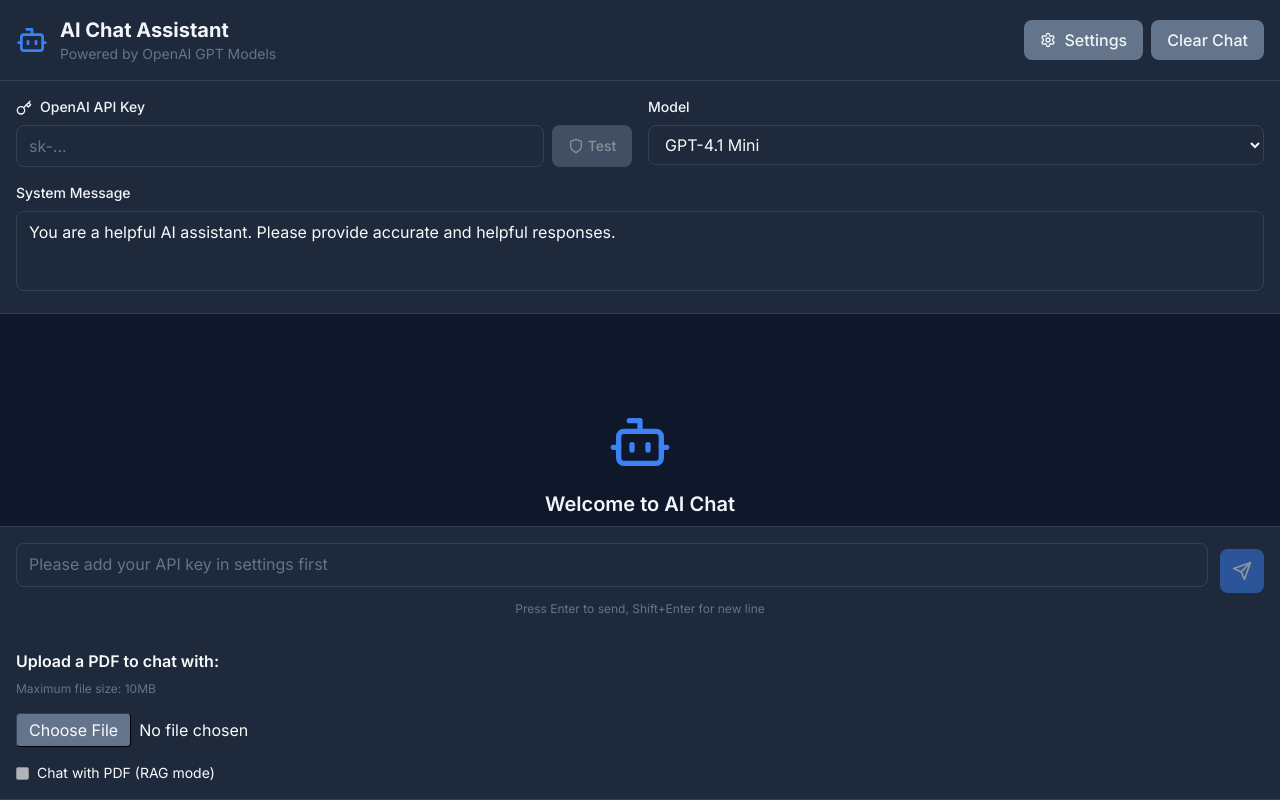
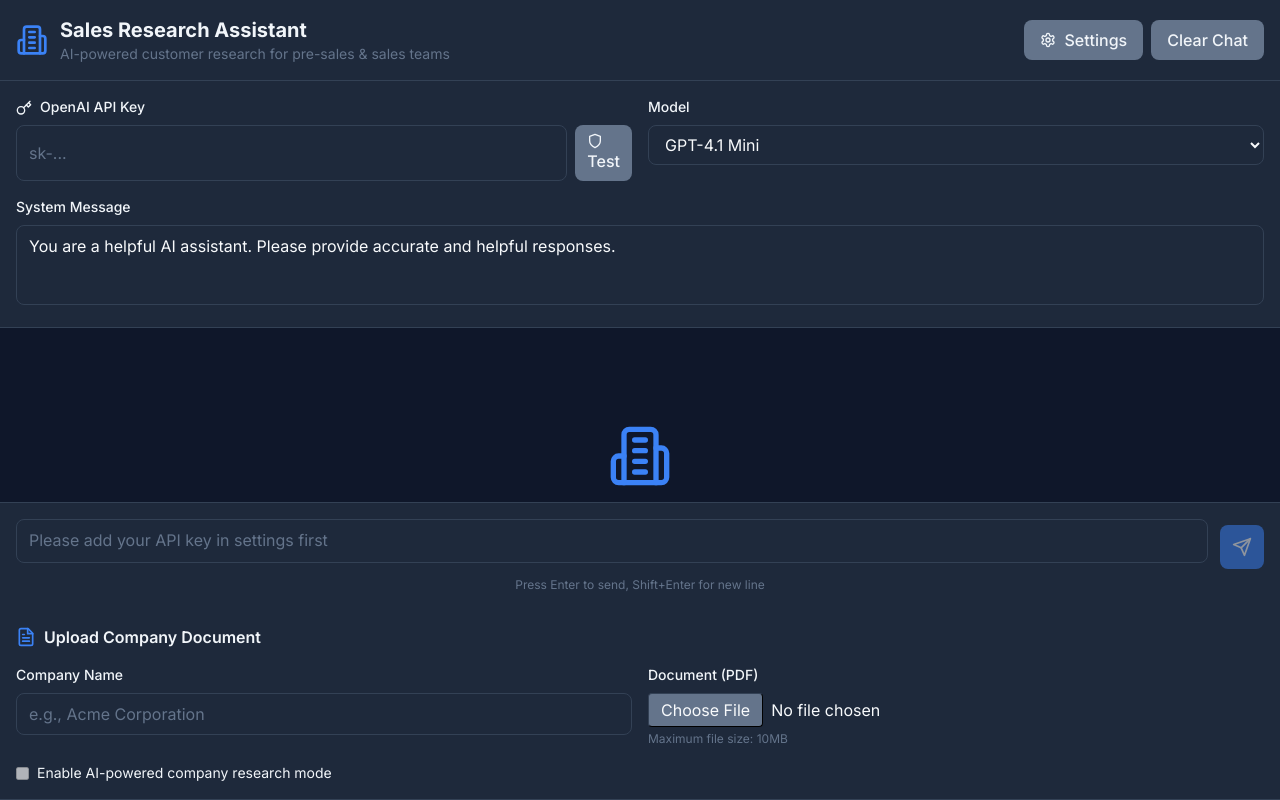
Before and after one commit to vinitv/The-AI-Engineer-Challenge, a Next.js app in the folder frontend/: page / in a window 1280 px wide. Both pictures are taken after a click on the button "Settings". Built offline with nearby package versions, Linux system fonts and the light colour scheme.

Commit message:
Transform app into Sales Research Assistant with follow-up questions and company document analysis

```diff
--- a/frontend/app/page.tsx
+++ b/frontend/app/page.tsx
@@ -1,7 +1,7 @@
 'use client'
 
 import { useState, useRef, useEffect } from 'react'
-import { Send, Bot, User, Key, Settings, Loader2, CheckCircle, XCircle, Shield } from 'lucide-react'
+import { Send, Bot, User, Key, Settings, Loader2, CheckCircle, XCircle, Shield, Building2, FileText, Lightbulb } from 'lucide-react'
 import MarkdownRenderer from '../components/MarkdownRenderer'
 
 // Type definitions for better type safety
@@ -9,6 +9,7 @@
   role: 'user' | 'assistant' | 'developer'
   content: string
   timestamp: Date
+  followUpQuestions?: string[]
 }
 
 interface ChatRequest {
@@ -18,8 +19,15 @@
   api_key: string
 }
 
-export default function ChatPage() {
-  // State management for the chat application
+interface CompanyDocument {
+  doc_id: string
+  company_name: string
+  filename: string
+  chunks_count: number
+}
+
+export default function SalesResearchPage() {
+  // State management for the sales research application
   const [messages, setMessages] = useState<Message[]>([])
   const [userInput, setUserInput] = useState('')
   const [developerMessage, setDeveloperMessage] = useState('You are a helpful AI assistant. Please provide accurate and helpful responses.')
@@ -30,10 +38,12 @@
   const [error, setError] = useState('')
   const [isValidatingKey, setIsValidatingKey] = useState(false)
   const [keyValidationStatus, setKeyValidationStatus] = useState<'idle' | 'valid' | 'invalid'>('idle')
-  const [docId, setDocId] = useState<string | null>(null)
+  const [companyDocument, setCompanyDocument] = useState<CompanyDocument | null>(null)
   const [uploading, setUploading] = useState(false)
   const [uploadError, setUploadError] = useState('')
   const [ragMode, setRagMode] = useState(false)
+  const [companyName, setCompanyName] = useState('')
+  const [generatingFollowUp, setGeneratingFollowUp] = useState(false)
 
   // Refs for auto-scrolling and focus management
   const messagesEndRef = useRef<HTMLDivElement>(null)
@@ -192,11 +202,11 @@
     }
   }
 
-  // Handle PDF upload
+  // Handle company document upload
   const handleFileUpload = async (e: React.ChangeEvent<HTMLInputElement>) => {
     const file = e.target.files?.[0]
-    if (!file || !apiKey.trim()) {
-      setUploadError('Please select a PDF file and enter your OpenAI API key.')
+    if (!file || !apiKey.trim() || !companyName.trim()) {
+      setUploadError('Please select a PDF file, enter your OpenAI API key, and provide a company name.')
       return
     }
 
@@ -219,6 +229,7 @@
       const formData = new FormData()
       formData.append('file', file)
       formData.append('api_key', apiKey)
+      formData.append('company_name', companyName)
       const res = await fetch('/api/upload', {
         method: 'POST',
         body: formData,
@@ -230,7 +241,7 @@
       }
 
       const data = await res.json()
-      setDocId(data.doc_id)
+      setCompanyDocument(data)
       setRagMode(true)
       setUploadError('') // Clear any previous errors
     } catch (err) {
@@ -244,7 +255,7 @@
 
   // Handle sending messages (RAG mode)
   const handleSendRagMessage = async () => {
-    if (!userInput.trim() || !apiKey.trim() || isLoading || !docId) return
+    if (!userInput.trim() || !apiKey.trim() || isLoading || !companyDocument) return
     setError('')
     const userMessage: Message = {
       role: 'user',
@@ -257,7 +268,7 @@
     setIsLoading(true)
     try {
       const requestBody = {
-        doc_id: docId,
+        doc_id: companyDocument.doc_id,
         developer_message: developerMessage,
         user_message: currentUserInput,
         model: model,
@@ -292,6 +303,10 @@
           )
         )
       }
+
+      // Generate follow-up questions
+      await generateFollowUpQuestions(currentUserInput)
+
       setTimeout(() => {
         userInputRef.current?.focus()
       }, 100)
@@ -303,15 +318,55 @@
     }
   }
 
+  // Generate follow-up questions
+  const generateFollowUpQuestions = async (userMessage: string) => {
+    if (!companyDocument) return
+
+    setGeneratingFollowUp(true)
+    try {
+      const response = await fetch('/api/generate_followup', {
+        method: 'POST',
+        headers: { 'Content-Type': 'application/json' },
+        body: JSON.stringify({
+          doc_id: companyDocument.doc_id,
+          user_message: userMessage,
+          model: model,
+          api_key: apiKey
+        })
+      })
+
+      if (response.ok) {
+        const data = await response.json()
+        setMessages(prev =>
+          prev.map((msg, index) =>
+            index === prev.length - 1 && msg.role === 'assistant'
+              ? { ...msg, followUpQuestions: data.questions }
+              : msg
+          )
+        )
+      }
+    } catch (err) {
+      console.error('Failed to generate follow-up questions:', err)
+    } finally {
+      setGeneratingFollowUp(false)
+    }
+  }
+
+  // Handle follow-up question click
+  const handleFollowUpClick = (question: string) => {
+    setUserInput(question)
+    userInputRef.current?.focus()
+  }
+
   return (
     <div className="flex flex-col h-screen bg-background text-foreground">
       {/* Header with excellent contrast */}
       <header className="bg-card border-b border-border p-4 flex justify-between items-center">
         <div className="flex items-center space-x-3">
-          <Bot className="w-8 h-8 text-primary" />
+          <Building2 className="w-8 h-8 text-primary" />
           <div>
-            <h1 className="text-xl font-bold text-card-foreground">AI Chat Assistant</h1>
-            <p className="text-sm text-secondary">Powered by OpenAI GPT Models</p>
+            <h1 className="text-xl font-bold text-card-foreground">Sales Research Assistant</h1>
+            <p className="text-sm text-secondary">AI-powered customer research for pre-sales & sales teams</p>
           </div>
         </div>
 
@@ -354,40 +409,16 @@
                   }}
                   className="input-field flex-1"
                   placeholder="sk-..."
-                  required
                 />
                 <button
                   onClick={validateApiKey}
-                  disabled={!apiKey.trim() || isValidatingKey}
-                  className={`px-3 py-2 rounded-lg text-sm font-medium transition-colors duration-200 flex items-center space-x-1 min-w-[80px] justify-center ${
-                    keyValidationStatus === 'valid'
-                      ? 'bg-green-600 hover:bg-green-700 text-white'
-                      : keyValidationStatus === 'invalid'
-                      ? 'bg-red-600 hover:bg-red-700 text-white'
-                      : 'bg-secondary hover:bg-secondary/90 text-secondary-foreground'
-                  } disabled:opacity-50 disabled:cursor-not-allowed`}
-                  title={
-                    keyValidationStatus === 'valid'
-                      ? 'API key is valid'
-                      : keyValidationStatus === 'invalid'
-                      ? 'API key is invalid'
-                      : 'Test API key'
-                  }
+                  disabled={isValidatingKey || !apiKey.trim()}
+                  className="btn-secondary px-3"
                 >
                   {isValidatingKey ? (
                     <>
                       <Loader2 className="w-4 h-4 animate-spin" />
                       <span className="hidden sm:inline">Testing</span>
-                    </>
-                  ) : keyValidationStatus === 'valid' ? (
-                    <>
-                      <CheckCircle className="w-4 h-4" />
-                      <span className="hidden sm:inline">Valid</span>
-                    </>
-                  ) : keyValidationStatus === 'invalid' ? (
-                    <>
-                      <XCircle className="w-4 h-4" />
-                      <span className="hidden sm:inline">Invalid</span>
                     </>
                   ) : (
                     <>
@@ -456,13 +487,13 @@
       <div className="flex-1 overflow-y-auto p-4 space-y-4 custom-scrollbar">
         {messages.length === 0 ? (
           <div className="text-center text-secondary mt-20">
-            <Bot className="w-16 h-16 mx-auto mb-4 text-primary" />
-            <h2 className="text-xl font-semibold text-card-foreground mb-2">Welcome to AI Chat</h2>
-            <p>Start a conversation by typing a message below.</p>
+            <Building2 className="w-16 h-16 mx-auto mb-4 text-primary" />
+            <h2 className="text-xl font-semibold text-card-foreground mb-2">Welcome to Sales Research Assistant</h2>
+            <p>Upload company documents and start researching potential customers.</p>
             {!apiKey ? (
               <p className="mt-2 text-sm">Don't forget to add your OpenAI API key in settings!</p>
             ) : keyValidationStatus === 'invalid' ? (
-              <p className="mt-2 text-sm text-red-400">Please fix your API key in settings before chatting.</p>
+              <p className="mt-2 text-sm text-red-400">Please fix your API key in settings before researching.</p>
             ) : keyValidationStatus === 'idle' ? (
               <p className="mt-2 text-sm text-secondary">Consider testing your API key in settings first.</p>
             ) : null}
@@ -496,10 +527,33 @@
                 {message.role === 'user' ? (
                   <p className="whitespace-pre-wrap break-words">{message.content}</p>
                 ) : (
+                  <div>
                     <MarkdownRenderer
                       content={message.content}
                       className="prose prose-invert max-w-none"
                     />
+
+                    {/* Follow-up questions */}
+                    {message.followUpQuestions && message.followUpQuestions.length > 0 && (
+                      <div className="mt-4 pt-4 border-t border-border">
+                        <div className="flex items-center mb-2">
+                          <Lightbulb className="w-4 h-4 mr-2 text-yellow-500" />
+                          <span className="text-sm font-medium text-card-foreground">Suggested Follow-up Questions:</span>
+                        </div>
+                        <div className="space-y-2">
+                          {message.followUpQuestions.map((question, qIndex) => (
+                            <button
+                              key={qIndex}
+                              onClick={() => handleFollowUpClick(question)}
+                              className="block w-full text-left p-2 text-sm bg-accent hover:bg-accent/80 rounded border border-border transition-colors"
+                            >
+                              {question}
+                            </button>
+                          ))}
+                        </div>
+                      </div>
+                    )}
+                  </div>
                 )}
                 <span className={`text-xs mt-2 block opacity-70`}>
                   {message.timestamp.toLocaleTimeString()}
@@ -518,7 +572,22 @@
             <div className="bg-card text-card-foreground border border-border p-3 rounded-lg">
               <div className="flex items-center space-x-2">
                 <Loader2 className="w-4 h-4 animate-spin" />
-                <span>Thinking...</span>
+                <span>Analyzing company data...</span>
+              </div>
+            </div>
+          </div>
+        )}
+
+        {/* Follow-up questions loading */}
+        {generatingFollowUp && (
+          <div className="flex items-start space-x-3 fade-in">
+            <div className="w-8 h-8 rounded-full bg-accent text-accent-foreground flex items-center justify-center flex-shrink-0">
+              <Lightbulb className="w-4 h-4" />
+            </div>
+            <div className="bg-card text-card-foreground border border-border p-3 rounded-lg">
+              <div className="flex items-center space-x-2">
+                <Loader2 className="w-4 h-4 animate-spin" />
+                <span>Generating follow-up questions...</span>
               </div>
             </div>
           </div>
@@ -547,9 +616,9 @@
                   ? "Please add your API key in settings first"
                   : keyValidationStatus === 'invalid'
                   ? "Please validate your API key first"
-                  : keyValidationStatus === 'valid'
-                  ? "Type your message..."
-                  : "Type your message... (consider testing your API key first)"
+                  : !companyDocument
+                  ? "Upload a company document to start researching..."
+                  : `Ask about ${companyDocument.company_name}...`
               }
               disabled={!apiKey || isLoading || keyValidationStatus === 'invalid'}
               rows={1}
@@ -558,7 +627,7 @@
 
           <button
             onClick={ragMode ? handleSendRagMessage : handleSendMessage}
-            disabled={!userInput.trim() || !apiKey || isLoading || keyValidationStatus === 'invalid' || (ragMode && !docId)}
+            disabled={!userInput.trim() || !apiKey || isLoading || keyValidationStatus === 'invalid' || (ragMode && !companyDocument)}
             className="btn-primary p-3 disabled:opacity-50 disabled:cursor-not-allowed"
           >
             {isLoading ? (
@@ -574,17 +643,73 @@
         </p>
       </div>
 
-      {/* Upload and RAG toggle UI */}
-      <div className="p-4 bg-card border-b border-border flex flex-col gap-2">
-        <label className="font-semibold">Upload a PDF to chat with:</label>
-        <p className="text-xs text-secondary mb-2">Maximum file size: 10MB</p>
-        <input type="file" accept="application/pdf" onChange={handleFileUpload} disabled={uploading} className="file:mr-2 file:py-1 file:px-3 file:rounded file:border file:border-border file:bg-secondary file:text-foreground" />
-        {uploading && <span className="text-sm text-secondary">Uploading...</span>}
+      {/* Company Document Upload UI */}
+      <div className="p-4 bg-card border-b border-border flex flex-col gap-4">
+        <div className="flex items-center gap-2">
+          <FileText className="w-5 h-5 text-primary" />
+          <h3 className="font-semibold text-card-foreground">Upload Company Document</h3>
+        </div>
+
+        <div className="grid grid-cols-1 md:grid-cols-2 gap-4">
+          {/* Company Name Input */}
+          <div>
+            <label className="block text-sm font-medium text-card-foreground mb-2">
+              Company Name
+            </label>
+            <input
+              type="text"
+              value={companyName}
+              onChange={(e) => setCompanyName(e.target.value)}
+              className="input-field w-full"
+              placeholder="e.g., Acme Corporation"
+            />
+          </div>
+
+          {/* File Upload */}
+          <div>
+            <label className="block text-sm font-medium text-card-foreground mb-2">
+              Document (PDF)
+            </label>
+            <input
+              type="file"
+              accept="application/pdf"
+              onChange={handleFileUpload}
+              disabled={uploading || !companyName.trim() || !apiKey.trim()}
+              className="file:mr-2 file:py-1 file:px-3 file:rounded file:border file:border-border file:bg-secondary file:text-foreground w-full"
+            />
+            <p className="text-xs text-secondary mt-1">Maximum file size: 10MB</p>
+          </div>
+        </div>
+
+        {/* Status Messages */}
+        {uploading && <span className="text-sm text-secondary">Uploading and processing document...</span>}
         {uploadError && <span className="text-sm text-red-500">{uploadError}</span>}
-        {docId && <span className="text-sm text-green-600">PDF uploaded. You can now chat with it!</span>}
-        <div className="flex items-center gap-2 mt-2">
-          <input type="checkbox" id="ragMode" checked={ragMode} onChange={e => setRagMode(e.target.checked)} disabled={!docId} />
-          <label htmlFor="ragMode" className="text-sm">Chat with PDF (RAG mode)</label>
+        {companyDocument && (
+          <div className="bg-green-500/10 border border-green-500/20 rounded-lg p-3">
+            <div className="flex items-center gap-2">
+              <CheckCircle className="w-4 h-4 text-green-500" />
+              <span className="text-sm text-green-600 font-medium">
+                {companyDocument.company_name} document uploaded successfully!
+              </span>
+            </div>
+            <p className="text-xs text-green-600/80 mt-1">
+              {companyDocument.filename} • {companyDocument.chunks_count} text chunks extracted
+            </p>
+          </div>
+        )}
+
+        {/* Research Mode Toggle */}
+        <div className="flex items-center gap-2">
+          <input
+            type="checkbox"
+            id="ragMode"
+            checked={ragMode}
+            onChange={e => setRagMode(e.target.checked)}
+            disabled={!companyDocument}
+          />
+          <label htmlFor="ragMode" className="text-sm text-card-foreground">
+            Enable AI-powered company research mode
+          </label>
         </div>
       </div>
     </div>
```
Also changed, not shown: 1 other file (tests, documents, lock files or other folders). Lines whose indentation alone changed are shown as unchanged.
